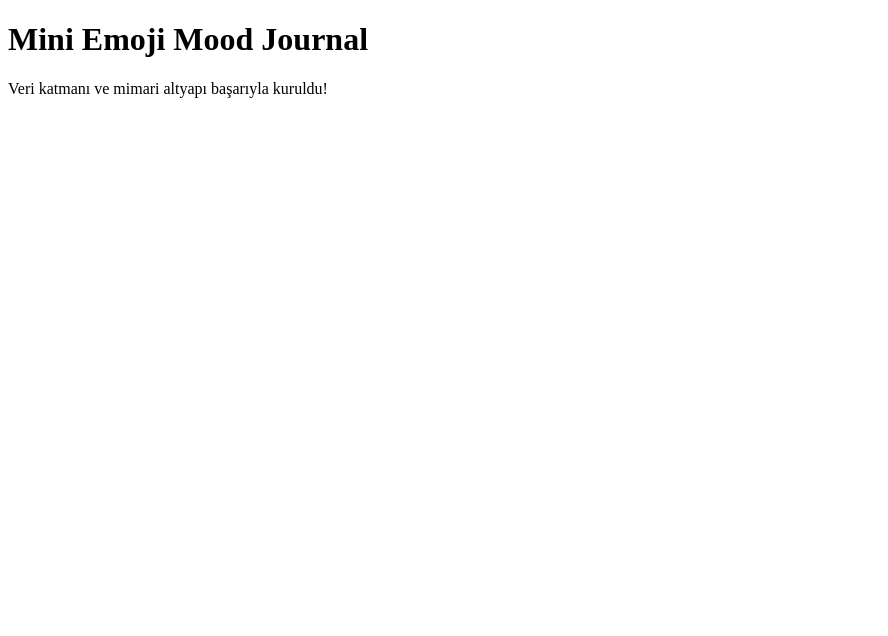
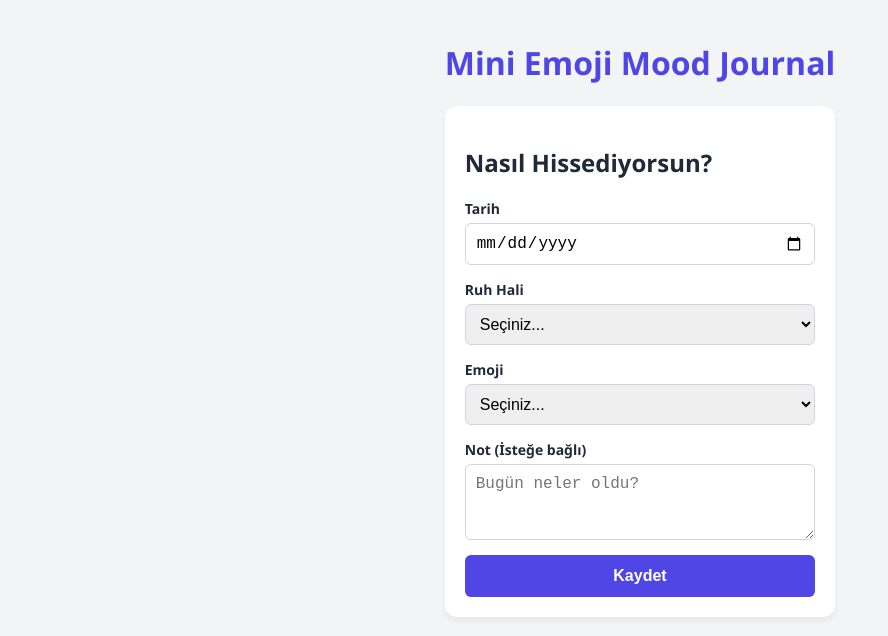
Before and after one commit to YunusBerkUysal/mini-emoji-mood-journal, a React (Vite) app: page / in a window 1280 px wide. Shown: the top 636 px of the page, without its empty margins (0-888 px from the left). Built offline with nearby package versions, Linux system fonts and the light colour scheme.

Commit message:
feat: temel arayüz stili ve MoodForm bileşeni eklendi

```diff
--- a/src/App.jsx
+++ b/src/App.jsx
@@ -1,4 +1,5 @@
 import { useState, useEffect } from 'react'
+import MoodForm from './components/MoodForm'
 
 function App() {
   const [moods, setMoods] = useState(() => {
@@ -16,7 +17,9 @@ function App() {
   return (
     <div className="container">
       <h1>Mini Emoji Mood Journal</h1>
-      <p>Veri katmanı ve mimari altyapı başarıyla kuruldu!</p>
+
+      <MoodForm />
+
     </div>
   )
 }
--- a/src/components/MoodForm.jsx
+++ b/src/components/MoodForm.jsx
@@ -0,0 +1,83 @@
+import { useState } from 'react';
+
+function MoodForm() {
+  const [date, setDate] = useState('');
+  const [mood, setMood] = useState('');
+  const [emoji, setEmoji] = useState('');
+  const [note, setNote] = useState('');
+
+  const handleSubmit = (e) => {
+    e.preventDefault();
+
+    console.log("Yeni Kayıt:", { date, mood, emoji, note });
+  };
+
+  return (
+    <form className="card" onSubmit={handleSubmit}>
+      <h2>Nasıl Hissediyorsun?</h2>
+
+      <div className="form-group">
+        <label htmlFor="date">Tarih</label>
+        <input
+          type="date"
+          id="date"
+          className="form-control"
+          value={date}
+          onChange={(e) => setDate(e.target.value)}
+        />
+      </div>
+
+      <div className="form-group">
+        <label htmlFor="mood">Ruh Hali</label>
+        <select
+          id="mood"
+          className="form-control"
+          value={mood}
+          onChange={(e) => setMood(e.target.value)}
+        >
+          <option value="">Seçiniz...</option>
+          <option value="Happy">Mutlu (Happy)</option>
+          <option value="Normal">Normal</option>
+          <option value="Sad">Üzgün (Sad)</option>
+          <option value="Angry">Kızgın (Angry)</option>
+          <option value="Tired">Yorgun (Tired)</option>
+          <option value="Stressed">Stresli (Stressed)</option>
+        </select>
+      </div>
+
+      <div className="form-group">
+        <label htmlFor="emoji">Emoji</label>
+        <select
+          id="emoji"
+          className="form-control"
+          value={emoji}
+          onChange={(e) => setEmoji(e.target.value)}
+        >
+          <option value="">Seçiniz...</option>
+          <option value="😊">😊 (Mutlu)</option>
+          <option value="😐">😐 (Normal)</option>
+          <option value="😢">😢 (Üzgün)</option>
+          <option value="😠">😠 (Kızgın)</option>
+          <option value="🥱">🥱 (Yorgun)</option>
+          <option value="🤯">🤯 (Stresli)</option>
+        </select>
+      </div>
+
+      <div className="form-group">
+        <label htmlFor="note">Not (İsteğe bağlı)</label>
+        <textarea
+          id="note"
+          className="form-control"
+          rows="3"
+          placeholder="Bugün neler oldu?"
+          value={note}
+          onChange={(e) => setNote(e.target.value)}
+        ></textarea>
+      </div>
+
+      <button type="submit" className="btn-primary">Kaydet</button>
+    </form>
+  );
+}
+
+export default MoodForm;
--- a/src/styles.css
+++ b/src/styles.css
@@ -0,0 +1,70 @@
+:root {
+  --primary-color: #4f46e5;
+  --bg-color: #f3f4f6;
+  --card-bg: #ffffff;
+  --text-main: #1f2937;
+  --text-muted: #6b7280;
+}
+
+body {
+  font-family: 'Segoe UI', Tahoma, Geneva, Verdana, sans-serif;
+  background-color: var(--bg-color);
+  color: var(--text-main);
+  margin: 0;
+  padding: 20px;
+  display: flex;
+  justify-content: center;
+}
+
+.container {
+  max-width: 600px;
+  width: 100%;
+}
+
+h1 {
+  text-align: center;
+  color: var(--primary-color);
+}
+
+.card {
+  background-color: var(--card-bg);
+  padding: 20px;
+  border-radius: 12px;
+  box-shadow: 0 4px 6px rgba(0, 0, 0, 0.05);
+  margin-bottom: 20px;
+}
+
+.form-group {
+  margin-bottom: 15px;
+  display: flex;
+  flex-direction: column;
+}
+
+.form-group label {
+  font-weight: bold;
+  margin-bottom: 5px;
+  font-size: 14px;
+}
+
+.form-control {
+  padding: 10px;
+  border: 1px solid #d1d5db;
+  border-radius: 6px;
+  font-size: 16px;
+}
+
+.btn-primary {
+  background-color: var(--primary-color);
+  color: white;
+  border: none;
+  padding: 12px;
+  border-radius: 6px;
+  cursor: pointer;
+  font-size: 16px;
+  font-weight: bold;
+  width: 100%;
+}
+
+.btn-primary:hover {
+  background-color: #4338ca;
+}
```
